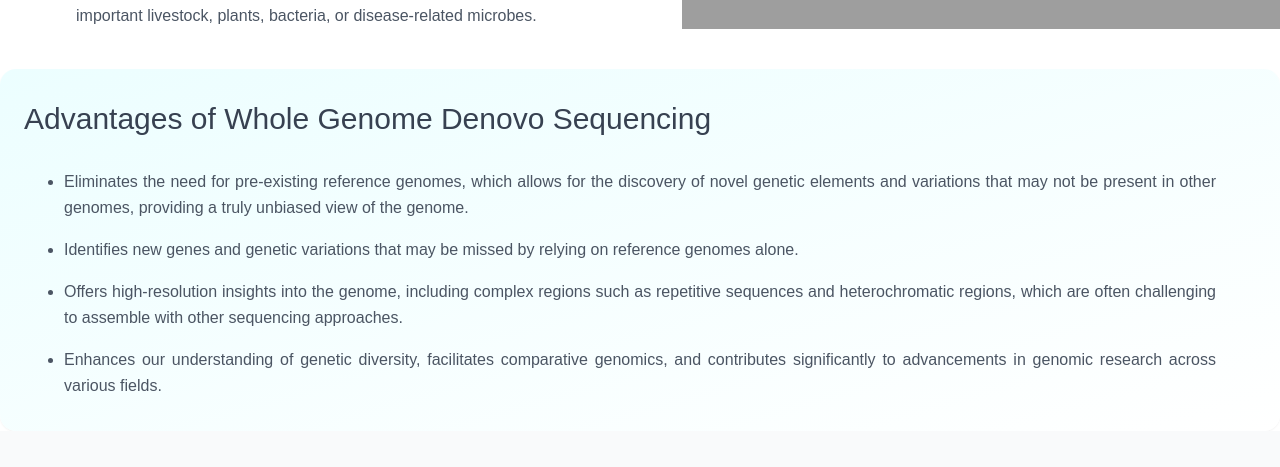
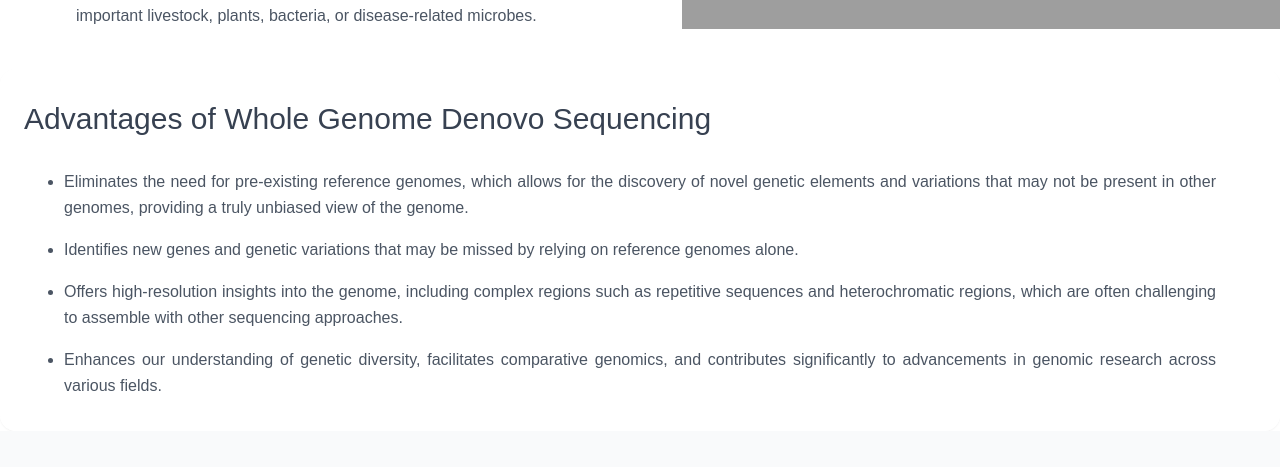
Before and after one commit to mukeshs13/operify_nextjs, a Next.js app: page /dna-sequencing/whole-genome-sequencing/denovo in a window 1280 px wide. Shown: the part 640-1107 px from the top of the page. Built offline with nearby package versions, Linux system fonts and the light colour scheme; grey boxes are pictures that could not be loaded.

Commit message:
Further Layout Update

```diff
--- a/app/dna-sequencing/whole-genome-sequencing/denovo/components/DenovoAdvantages.jsx
+++ b/app/dna-sequencing/whole-genome-sequencing/denovo/components/DenovoAdvantages.jsx
@@ -13,7 +13,6 @@ const DenovoAdvantages = () => {
     <AdvantagesLayout
       title="Advantages of Whole Genome Denovo Sequencing"
       advantageItems={advantageItems}
-      backgroundGradient="bg-gradient-to-br from-cyan-50 to-white"
     />
   );
 };
```
